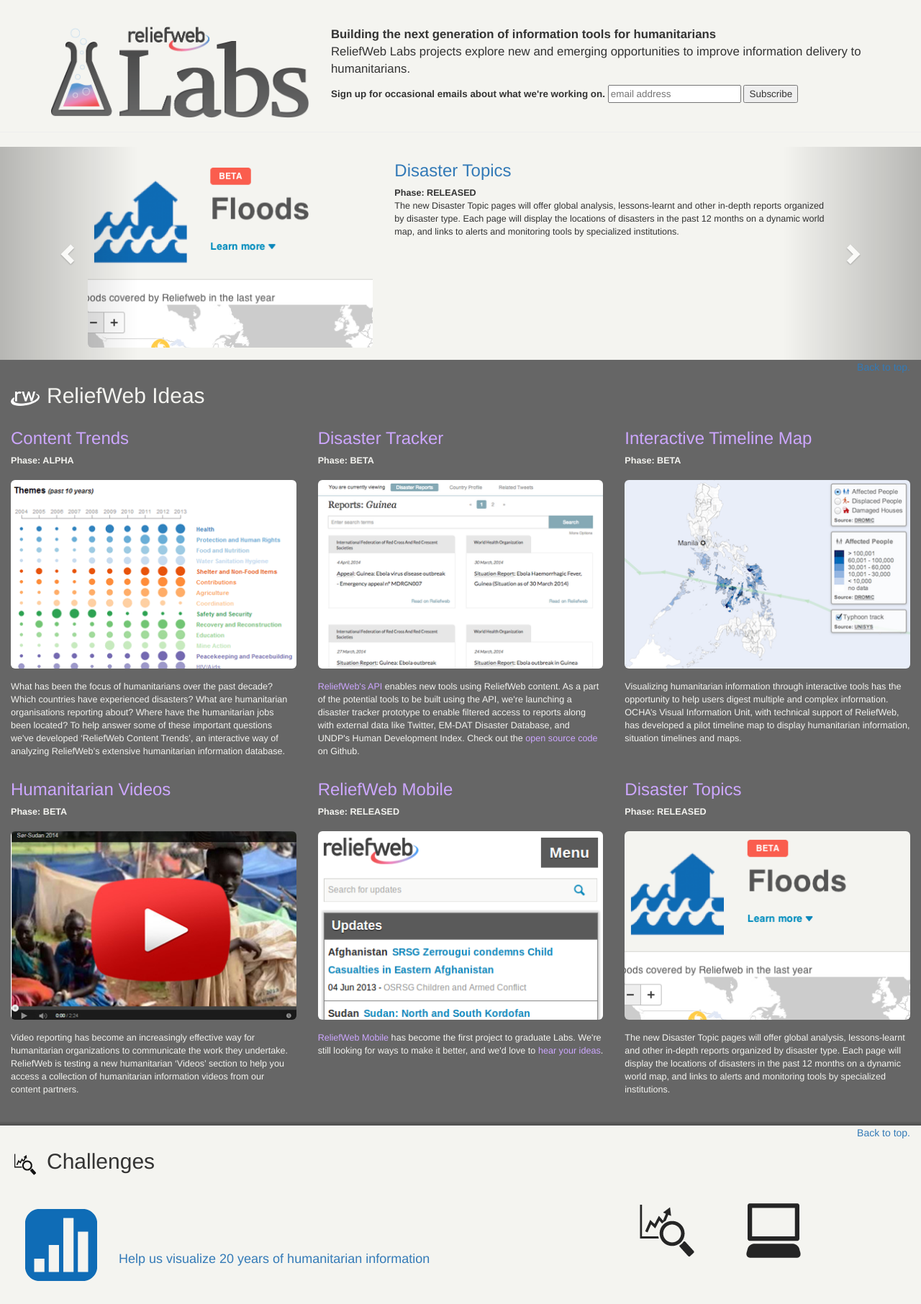
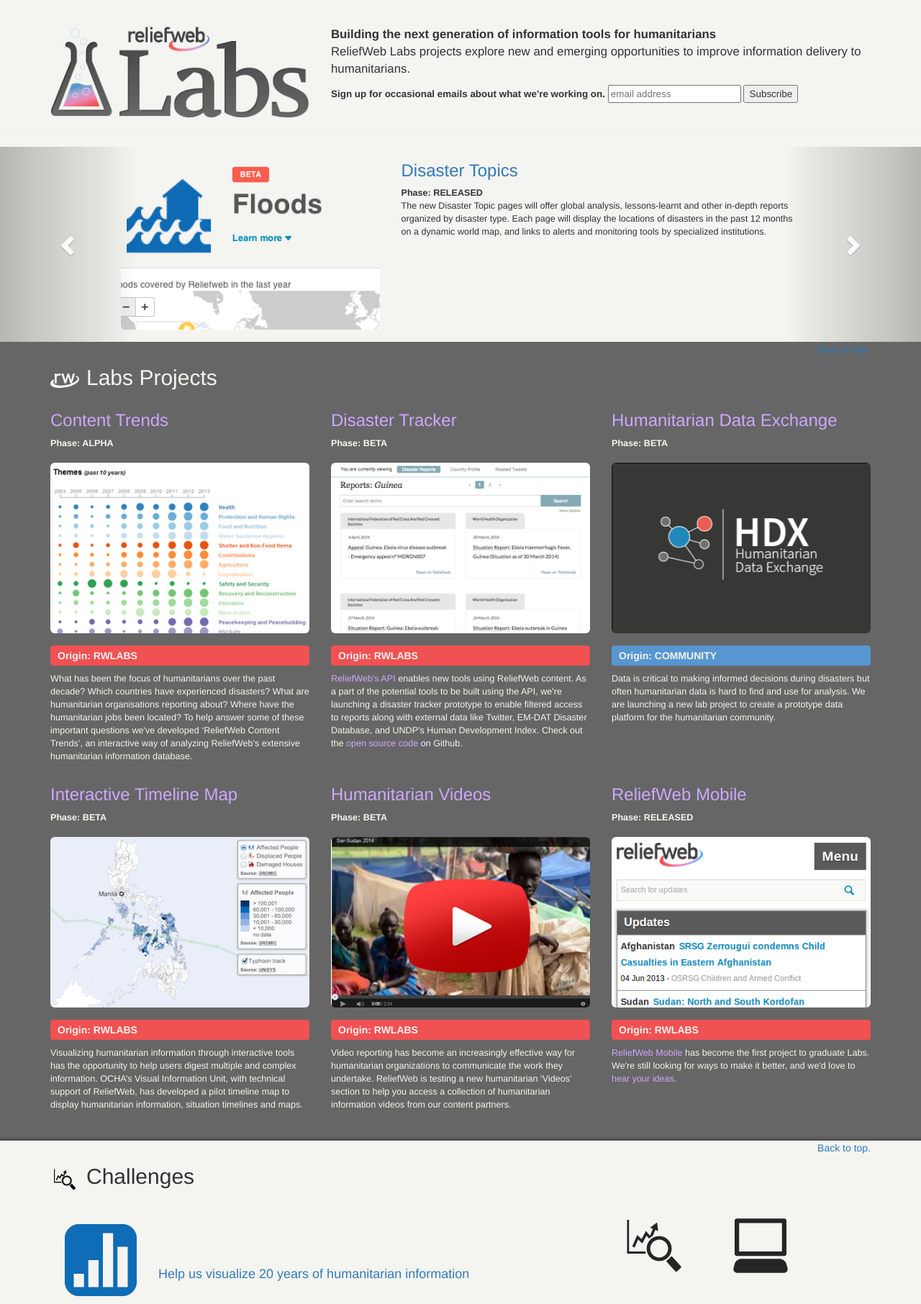
Before and after one commit to UN-OCHA/rwint-labs, a Jekyll site: the page built from index.html, in a window 1280 px wide, cut to the strip 70-1882 px from the top of the page. Shown: the whole strip at 72% size. Built offline with Jekyll 4.4.1, drawn with Linux system fonts in a browser that asks for light colours; comment, search, counter and statistics services are not loaded.

Commit message:
add fixed containers for wide screens, change rwlabs and community into projects

```diff
--- a/_config.yml
+++ b/_config.yml
@@ -6,9 +6,7 @@
 baseurl: http://andystaging.rwlabs.org
 
 collections:
-  rwlabs:
+  projects:
     output: true
-  challenge:
+  challenges:
     output: true
-  community:
-    output: true
--- a/_layouts/homepage.html
+++ b/_layouts/homepage.html
@@ -6,9 +6,10 @@
     <div class="container-fluid">
       <div class="row">
         <div id="carousel" class="carousel slide" data-ride="carousel">
+          <div class="container">
+            <div class="row">
               <div class="carousel-inner" role="listbox">
-            {% for post in site.rwlabs %}
-
+                {% for post in site.projects %}
                 <div class="item{% if forloop.first == true %} active{% endif %}">
                   <div class="col-xs-8 col-xs-offset-2 col-sm-4 col-sm-offset-1">
                     {% if post.link %}
@@ -29,6 +30,8 @@
                 </div>
                 {% endfor %}
               </div>
+            </div>
+          </div>
           <!-- Controls -->
           <a class="left carousel-control" href="#carousel" role="button" data-slide="prev">
             <span class="glyphicon glyphicon-chevron-left" aria-hidden="true"></span>
@@ -43,19 +46,21 @@
     </div>
     <div id="rw-projects" class="rw-projects container-fluid page-section">
       <div class="row">
+        <div class="container">
+          <div class="row">
             <div class="col-sm-12">
               <a href="#" class="pull-right scroll-link back-to-top" data-id="rw-nav-global-sites">Back to top.</a>
-          <h2>ReliefWeb Ideas</h2>
+              <h2>Labs Projects</h2>
             </div>
           </div>
           <div class="row">
             <div class="rw-project-list">
-          {% assign sortedPosts = site.rwlabs | sort: 'phase' %}
+              {% assign sortedPosts = site.projects | sort: 'phase' %}
               {% for post in sortedPosts limit:6 %}
               {% if forloop.index == 4 %}
               <div class="clearfix visible-sm-block visible-md-block visible-lg-block"></div>
               {% endif %}
-          <div id="{{ post.id }}" class="rw-project-list-item col-sm-4 ">
+              <div id="{{ post.id }}" class="rw-project-list-item col-sm-4">
                 {% if post.link %}
                 <h3><a href="{{ post.link }}">{{ post.title }}</a></h3>
                 {% else %}
@@ -67,14 +72,17 @@
                 {% else %}
                 <div class="rw-img-cell"><img src="{{ post.image }}" alt="" class="img-rounded img-responsive"></div>
                 {% endif %}
+                <p class="project-origin {{ post.origin }}"><strong>Origin: {{ post.origin | upcase }}</strong></p>
                 <p class="rw-description">{{ post.content }}</p>
               </div><!-- /rw-project-list-item -->
               {% endfor %}
             </div><!-- /.rw-project-list -->
           </div><!-- /row -->
+        </div><!-- /container -->
+      </div><!-- /row -->
     </div><!-- /.rw-projects -->
     <div class="rw-divider-flip"></div>
-    <div id="challenges" class="challenges container-fluid page-section">
+    <div id="challenges" class="challenges container page-section">
       <div class="row">
         <div class="col-md-12">
           <a href="#" class="pull-right scroll-link back-to-top" data-id="rw-nav-global-sites">Back to top.</a>
@@ -83,7 +91,7 @@
       </div>
       <div class="row">
         <div class="challenge-items col-sm-8">
-          {% for post in site.challenge %}
+          {% for post in site.challenges %}
           <div class="media">
             <div class="media-left">
             ­ <a href="{{ post.link }}"><img src="{{ post.image }}" class="media-object"/></a>
@@ -109,6 +117,8 @@
     </div><!-- /.challenges -->
     <div class="rw-divider"></div>
     <div id="resources" class="resources container-fluid page-section">
+      <div class="row">
+        <div class="container">
           <div class="row">
             <div class="col-sm-12">
               <a href="#" class="pull-right scroll-link back-to-top" data-id="rw-nav-global-sites">Back to top.</a>
@@ -138,6 +148,8 @@
               </div>
             </div><!-- /.resources-widgets -->
           </div> <!-- /.row -->
+        </div> <!-- /container -->
+      </div> <!-- /.row -->
     </div><!-- /.resources -->
     <div class="rw-divider-flip"></div>
     {% include footer.html %}
--- a/_rwlabs/2014-05-04-rw_content_trends.html
+++ b/_projects/2014-05-04-rw_content_trends.html
@@ -5,6 +5,7 @@
 link: http://trends.rwlabs.org
 phase: Alpha
 image: img/rw-thumbnail-content_trends.png
+origin: rwlabs
 ---
 
 What has been the focus of humanitarians over the past decade? Which countries have experienced disasters? What are humanitarian organisations reporting about? Where have the humanitarian jobs been located? To help answer some of these important questions we've developed ‘ReliefWeb Content Trends’, an interactive way of analyzing ReliefWeb’s extensive humanitarian information database.
--- a/css/rwlabsstyle.css
+++ b/css/rwlabsstyle.css
@@ -167,6 +167,20 @@
   position: relative;
   padding-right: 10px;
   top: 14px;
+}
+
+.project-origin {
+  border-radius: 4px 4px 4px 4px;
+  line-height: 2em;
+  padding-left: 10px;
+}
+
+.project-origin.rwlabs {
+  background-color: #F05152;
+}
+
+.project-origin.community {
+  background-color: #5796D0;
 }
 
 .rw-project-list-item a {
```
Also changed, not shown: _challenges/2015-05-01-rw_vizualization.html (renamed from _challenge/2015-05-01-rw_vizualization.html), _challenges/2015-05-05-rw_calendar.html (renamed from _challenge/2015-05-05-rw_calendar.html), _projects/2013-01-02-rw_mobile.html (renamed from _rwlabs/2013-01-02-rw_mobile.html), _projects/2013-07-15-rw_disasters.html (renamed from _rwlabs/2013-07-15-rw_disasters.html), _projects/2013-10-20-rw_topics.html (renamed from _rwlabs/2013-10-20-rw_topics.html), _projects/2014-04-07-rw_apis.html (renamed from _rwlabs/2014-04-07-rw_apis.html), _projects/2014-04-10-rw_tracker.html (renamed from _rwlabs/2014-04-10-rw_tracker.html), _projects/2014-05-03-rw_data.html (renamed from _community/2014-05-03-rw_data.html), _projects/2014-05-05-rw_interactive_maps.html (renamed from _rwlabs/2014-05-05-rw_interactive_maps.html), _projects/2015-01-30-rw-videos.html (renamed from _rwlabs/2015-01-30-rw-videos.html). Lines whose indentation alone changed are shown as unchanged.
